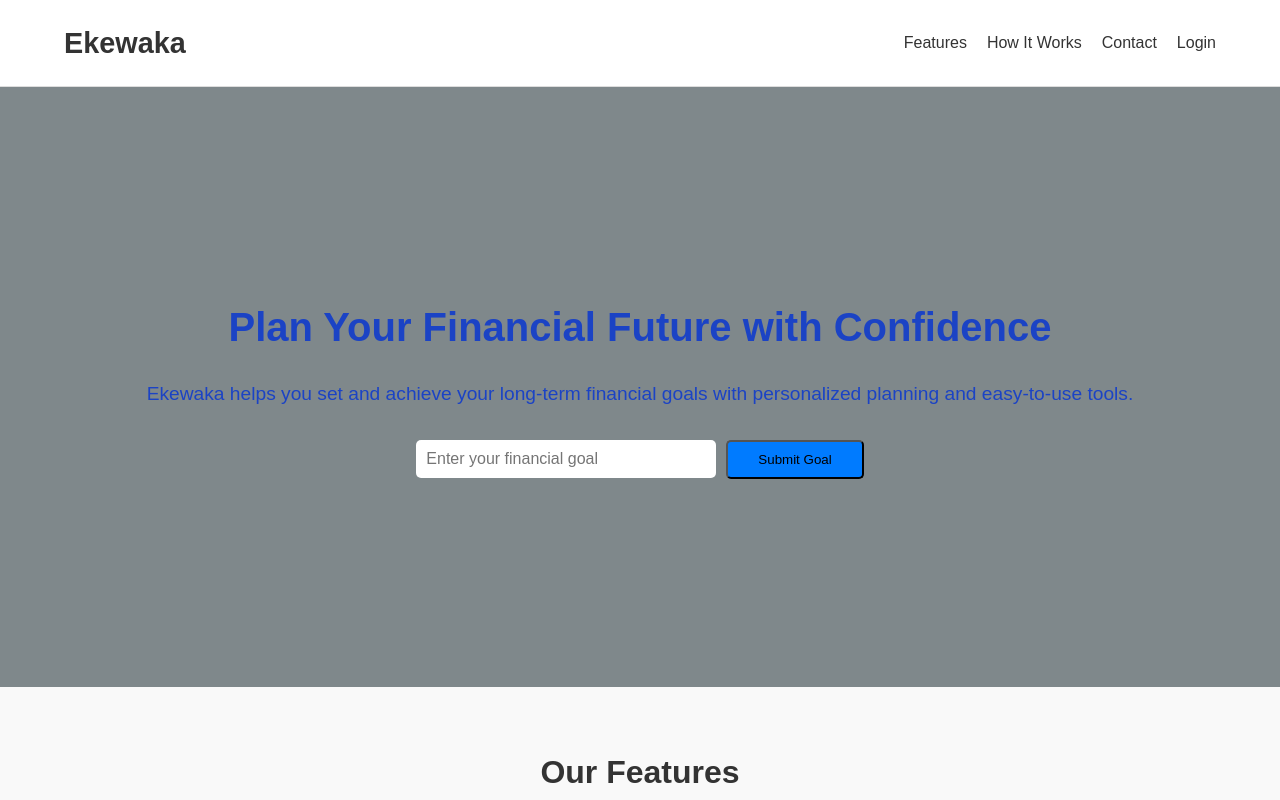
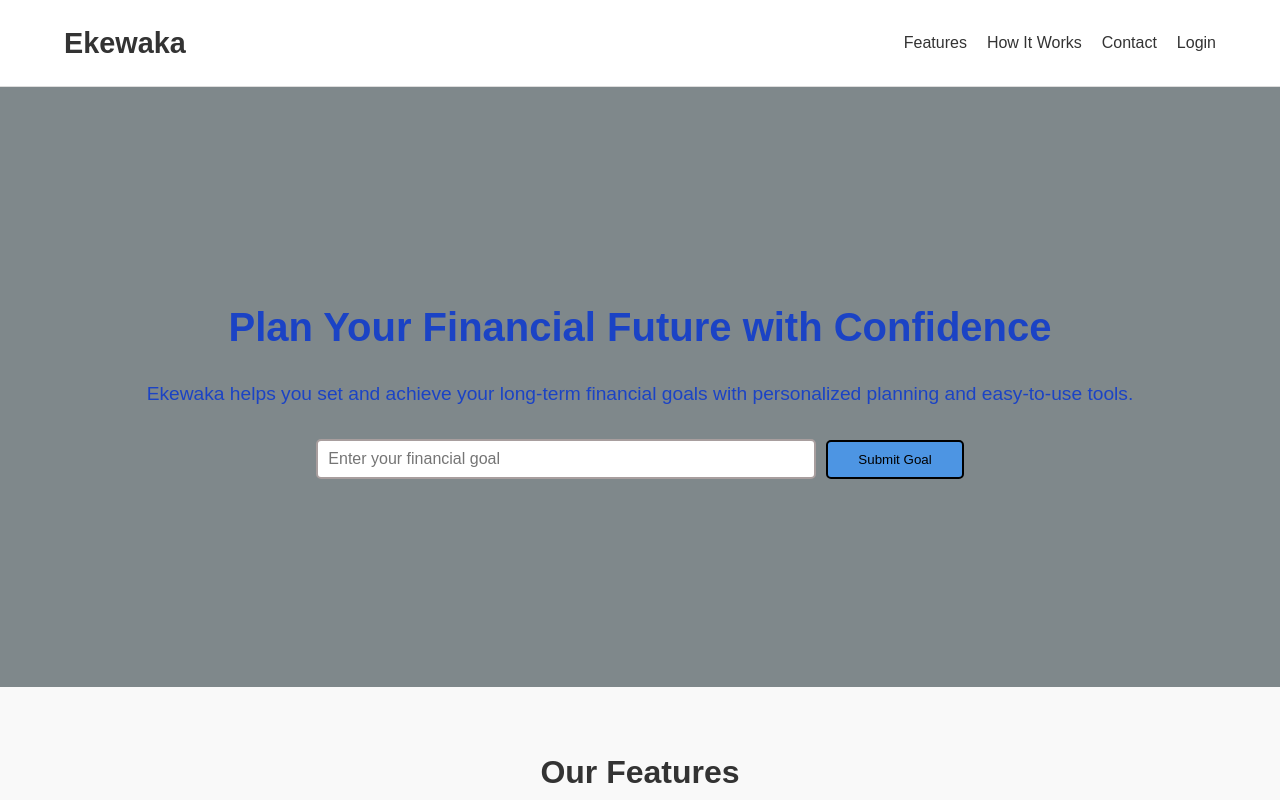
Before and after one commit to jonahjtran/Ekewaka, a React (Create React App) app: page / in a window 1280 px wide. Shown: the top 800 px of the page. Built offline with nearby package versions, Linux system fonts and the light colour scheme.

Commit message:
Jonah: adjusted text box and submit button

```diff
--- a/src/components/LandingPage.css
+++ b/src/components/LandingPage.css
@@ -84,17 +84,21 @@
   padding: 10px;
   border: none;
   border-radius: 5px;
-  width: 300px;
+  height: 40px;
+  width: 500px;
   font-size: 1rem;
+  font-family: Arial;
+  border: 2px solid #a89e9e;
 }
 
   .cta-button {
-    background: #007bff;
+    background: #4d95e3;
     color: #000000;
     padding: 10px 30px;
-    text-decoration: none;
+    text-decoration: Arial;
     border-radius: 5px;
     transition: background 0.3s ease;
+    border: 2px solid #000000
   }
 
   .cta-button:hover {
```
